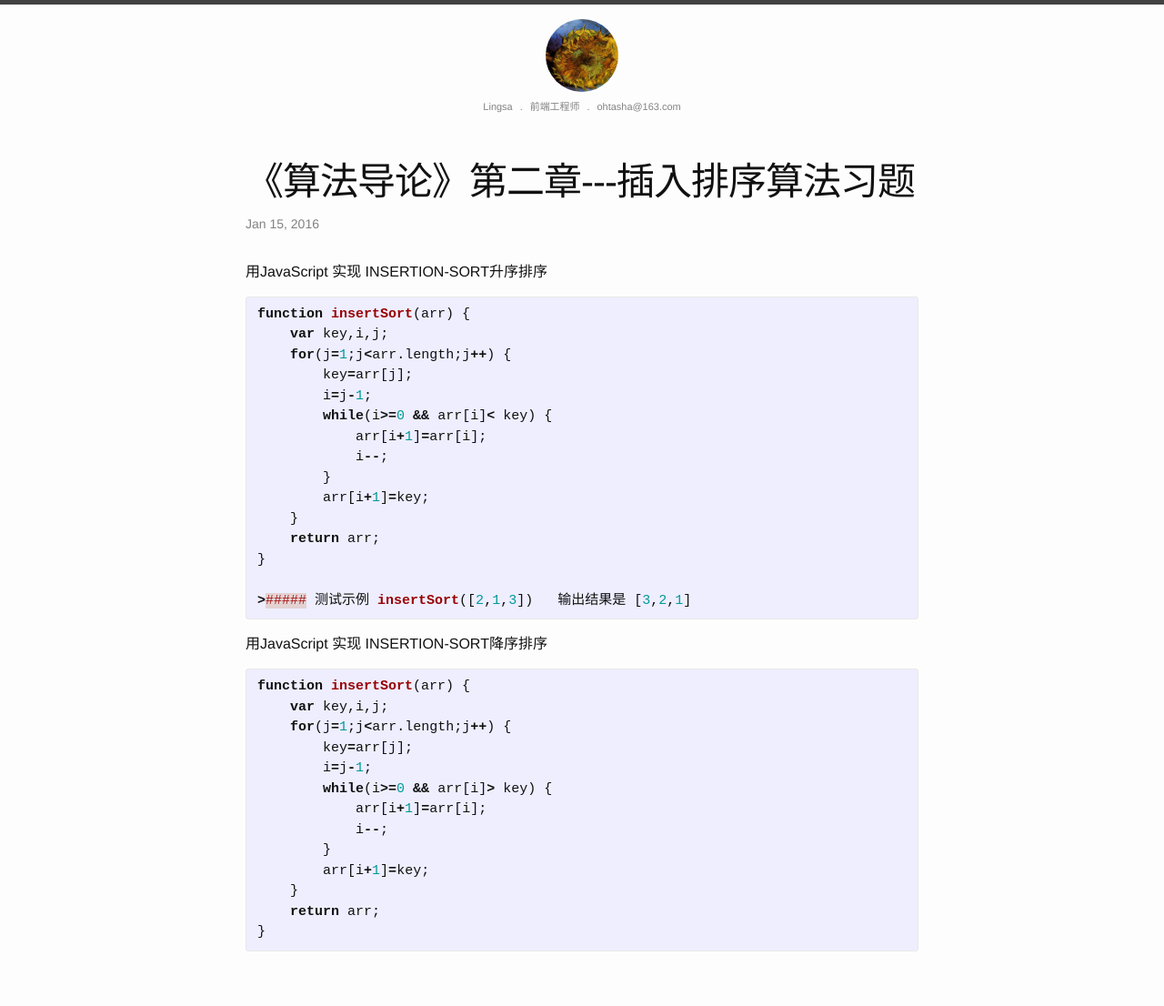
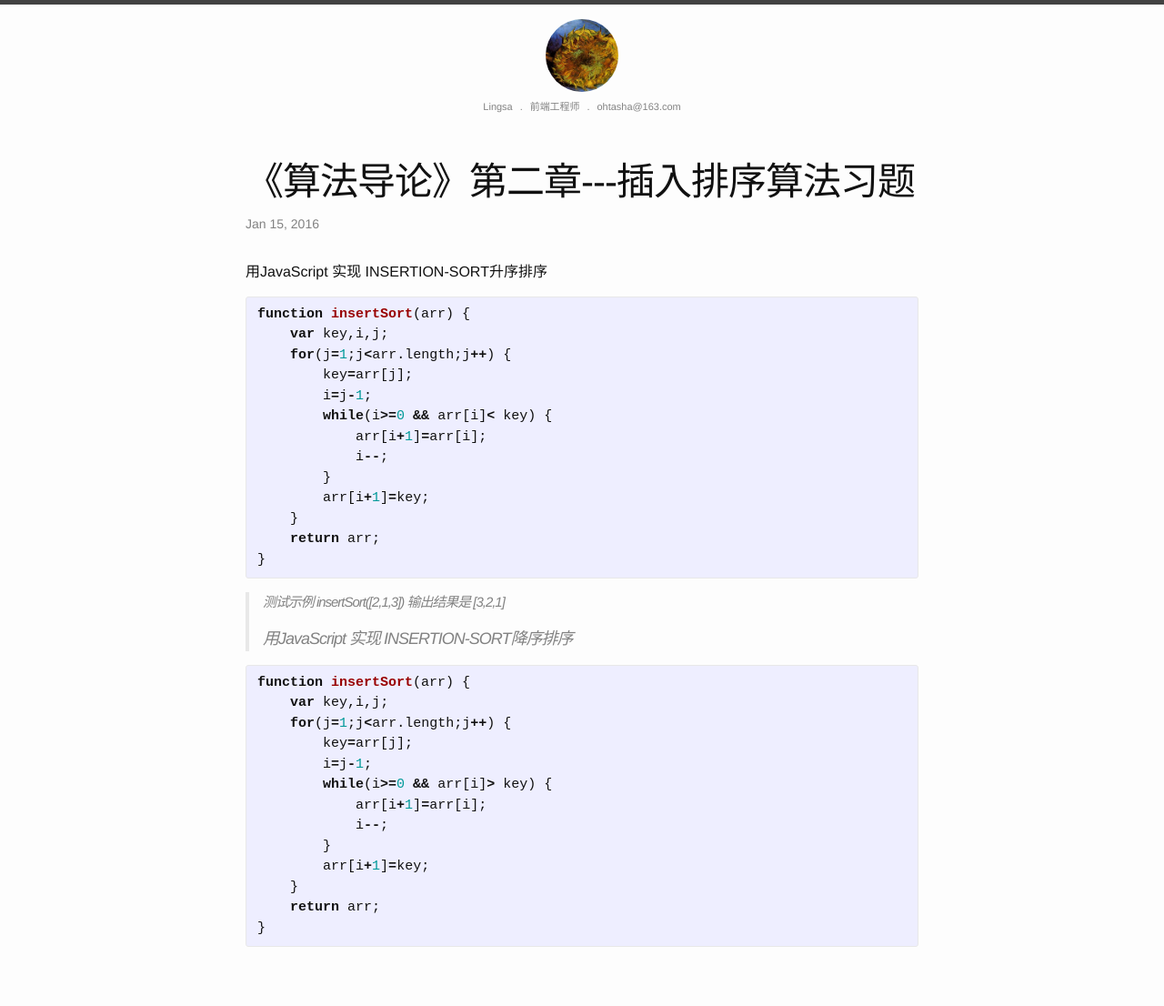
Before and after one commit to Lingsa/sundayBlog, a Jekyll site: the page built from _posts/2016-01-15-insertion-sort.markdown, in a window 1280 px wide. Shown: the whole page at 91% size. Built offline with Jekyll 4.4.1, drawn with Linux system fonts in a browser that asks for light colours.

Commit message:
插入排序更行

```diff
--- a/_posts/2016-01-15-insertion-sort.markdown
+++ b/_posts/2016-01-15-insertion-sort.markdown
@@ -23,9 +23,9 @@ function insertSort(arr) {
     return arr;
 }
 
+
+{% endhighlight %}
 >##### 测试示例 insertSort([2,1,3])   输出结果是 [3,2,1]
-{% endhighlight %}
-
 用JavaScript 实现 INSERTION-SORT降序排序
 
 {% highlight javascript %}
```
